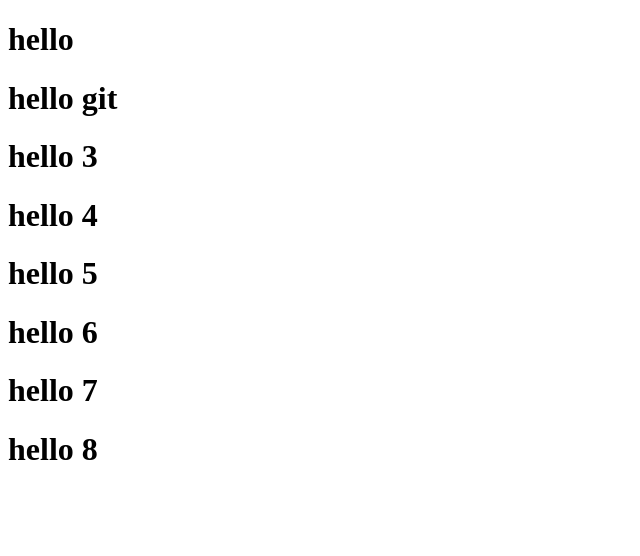
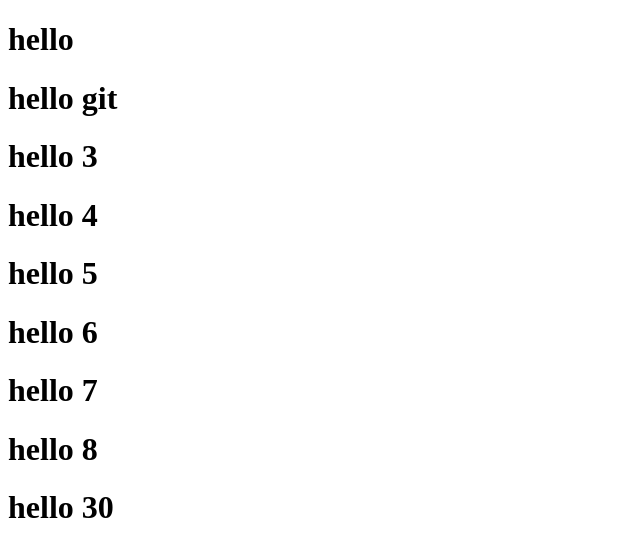
Before and after one commit to xingyanhai/resume, a plain HTML site: page index.html in a window 1280 px wide. Shown: the whole page, without its empty margins (0-640 px from the left). Drawn offline with Linux system fonts and the light colour scheme.

Commit message:
hello 30

```diff
--- a/index.html
+++ b/index.html
@@ -13,5 +13,6 @@
 	<h1>hello 6</h1>
 	<h1>hello 7</h1>
 	<h1>hello 8</h1>
+	<h1>hello 30</h1>
 </body>
 </html>
```
